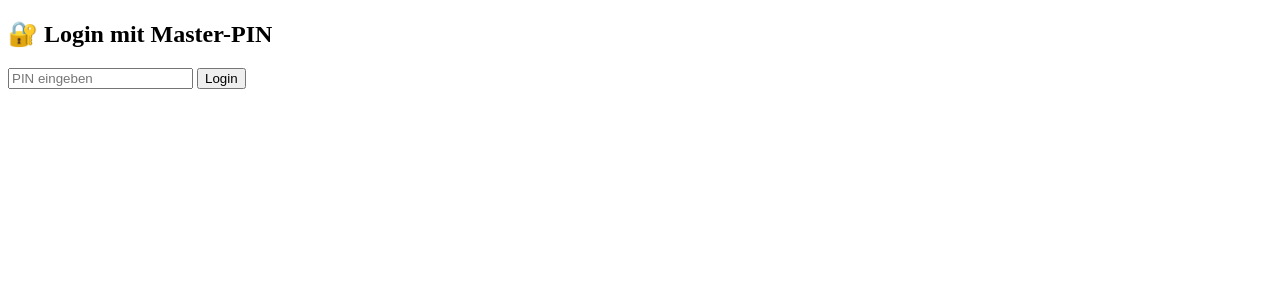
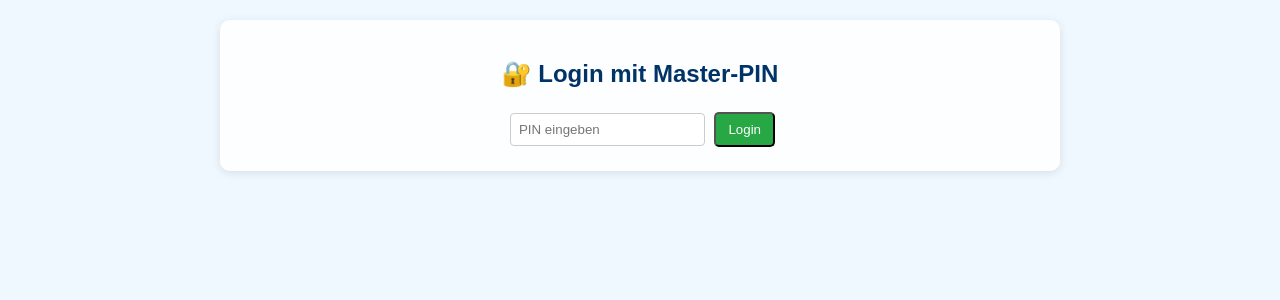
Before and after one commit to neptunpsy/passwortmanager-web, a Flask app: page / in a window 1280 px wide. Shown: the top 300 px of the page. Run offline with Flask 3, Linux system fonts and the light colour scheme.

Commit message:
Design-Update: hellblauer Hintergrund + neues Layout

```diff
--- /dev/null
+++ b/static/style.css
@@ -0,0 +1,70 @@
+/* === Allgemeines Layout === */
+body {
+    background-color: #f0f8ff; /* Helles Blau */
+    font-family: Arial, sans-serif;
+    margin: 20px;
+    color: #333;
+}
+
+/* === Überschriften === */
+h2, h3 {
+    color: #003366;
+    text-align: center;
+}
+
+/* === Tabelle für Passwörter === */
+table {
+    width: 100%;
+    border-collapse: collapse;
+    background: white;
+    border-radius: 8px;
+    box-shadow: 0 2px 5px rgba(0, 0, 0, 0.1);
+    margin-bottom: 20px;
+}
+table th, table td {
+    border: 1px solid #ddd;
+    padding: 10px;
+    text-align: left;
+}
+table th {
+    background: #007bff;
+    color: white;
+}
+
+/* === Buttons und Links === */
+button, a {
+    display: inline-block;
+    background: #007bff;
+    color: white;
+    padding: 8px 12px;
+    text-decoration: none;
+    border-radius: 5px;
+    transition: 0.3s;
+}
+button:hover, a:hover {
+    background: #0056b3;
+}
+
+/* === Formular (Passwort hinzufügen) === */
+form input {
+    padding: 8px;
+    margin: 5px;
+    border: 1px solid #ccc;
+    border-radius: 4px;
+}
+form button {
+    background: #28a745;
+}
+form button:hover {
+    background: #218838;
+}
+
+/* === Container für Inhalte === */
+.container {
+    max-width: 800px;
+    margin: auto;
+    background: rgba(255,255,255,0.9);
+    padding: 20px;
+    border-radius: 10px;
+    box-shadow: 0 2px 10px rgba(0,0,0,0.1);
+}
--- a/templates/login.html
+++ b/templates/login.html
@@ -2,13 +2,21 @@
 <html>
 <head>
     <title>Login</title>
+    <!-- ✅ CSS-Datei einbinden -->
+    <link rel="stylesheet" href="{{ url_for('static', filename='style.css') }}">
 </head>
 <body>
+<div class="container">
     <h2>🔐 Login mit Master-PIN</h2>
-    {% if fehler %}<p style="color:red">{{ fehler }}</p>{% endif %}
-    <form method="POST">
+
+    <!-- ✅ Fehler-Text bleibt erhalten, aber mit CSS sieht er schöner aus -->
+    {% if fehler %}<p style="color:red; text-align:center;">{{ fehler }}</p>{% endif %}
+
+    <!-- ✅ Formular -->
+    <form method="POST" style="text-align:center;">
         <input type="password" name="pin" placeholder="PIN eingeben" required>
         <button type="submit">Login</button>
     </form>
+</div>
 </body>
 </html>
```
Also changed, not shown: templates/index.html (+12 -2 lines).
